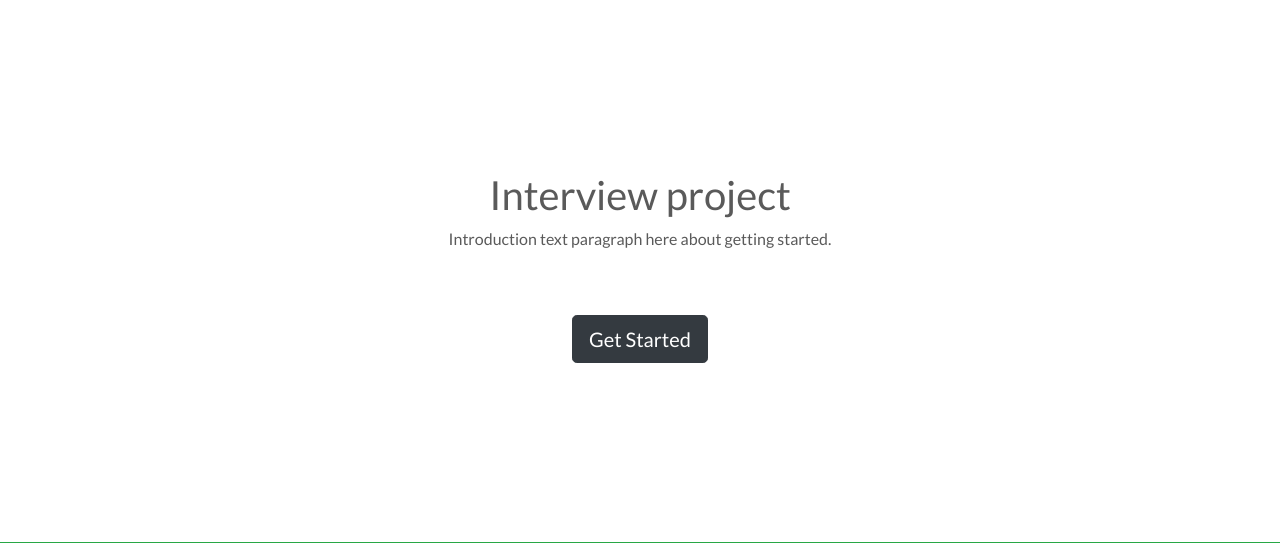
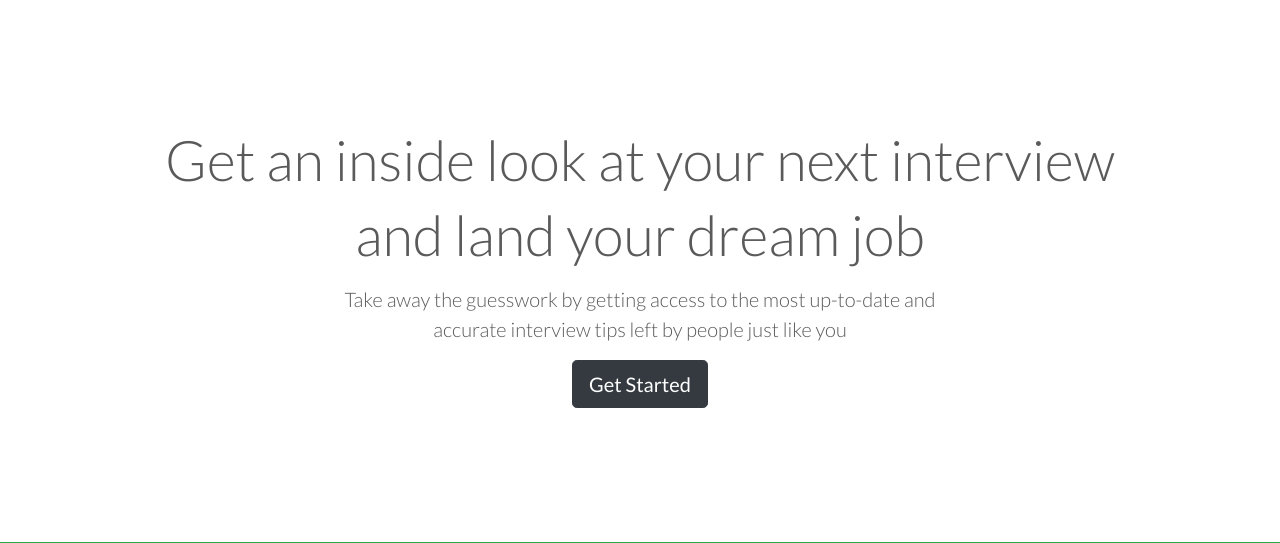
Before and after one commit to dval18/WeView, a Flask app: page / in a window 1280 px wide. Shown: the part 56-599 px from the top of the page. Run offline with Flask 2, Linux system fonts and the light colour scheme; some libraries are stand-ins or nearby versions.

Commit message:
added home page styling

```diff
--- a/templates/home.html
+++ b/templates/home.html
@@ -51,9 +51,11 @@
         <div class="container-fluid" style="height: 550px;">
             <div class="row h-100">
                 <div class="col my-auto text-center">
-                    <h1>Interview project</h1>
-                    <p>Introduction text paragraph here about getting started.</p>
-                    <br></br>
+                    <h1 class="display-4">Get an inside look at your next interview</h1>
+                    <h1 class="display-4">and land your dream job</h1>
+                    <div class="container my-3" style="max-width: 50%;">
+                        <p class="lead">Take away the guesswork by getting access to the most up-to-date and accurate interview tips left by people just like you</p>
+                    </div>
                     <a class="btn btn-dark btn-lg" href="/register" role="button">Get Started</a>
                 </div>
             </div>
```
